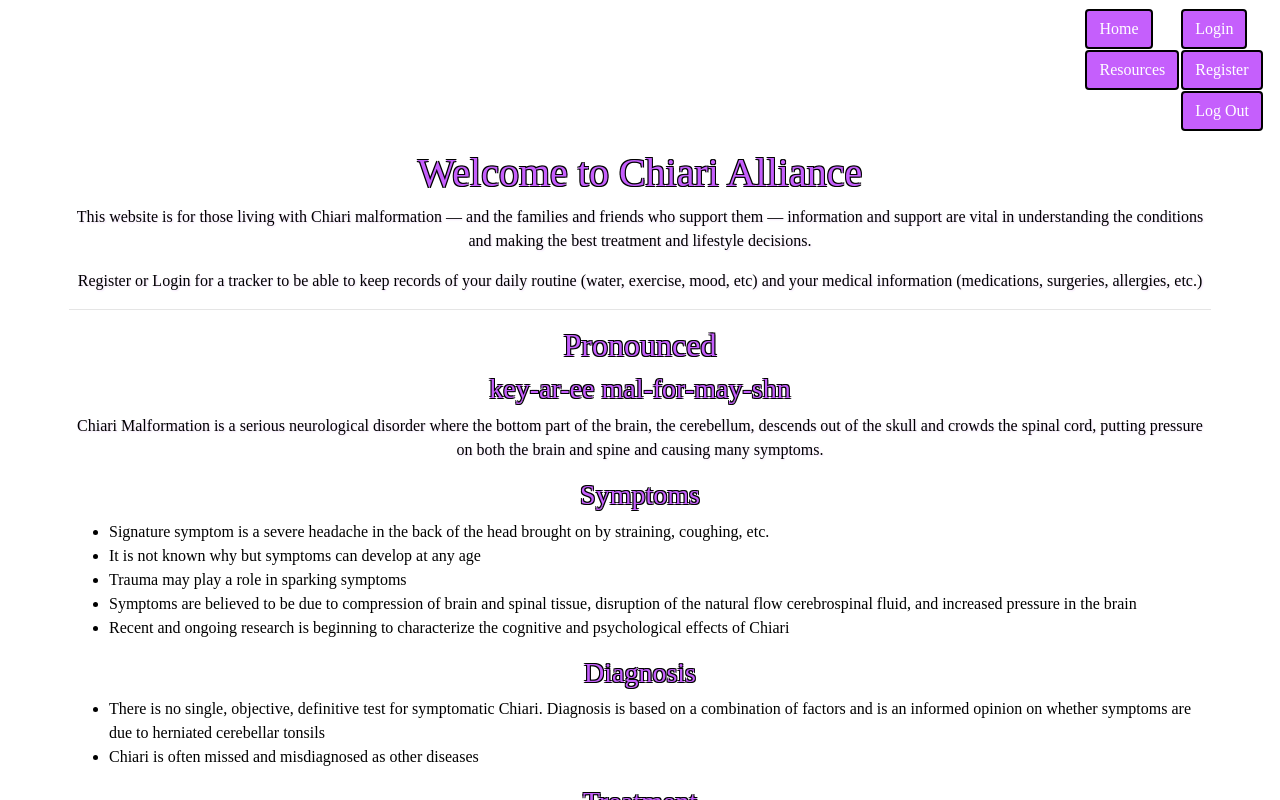
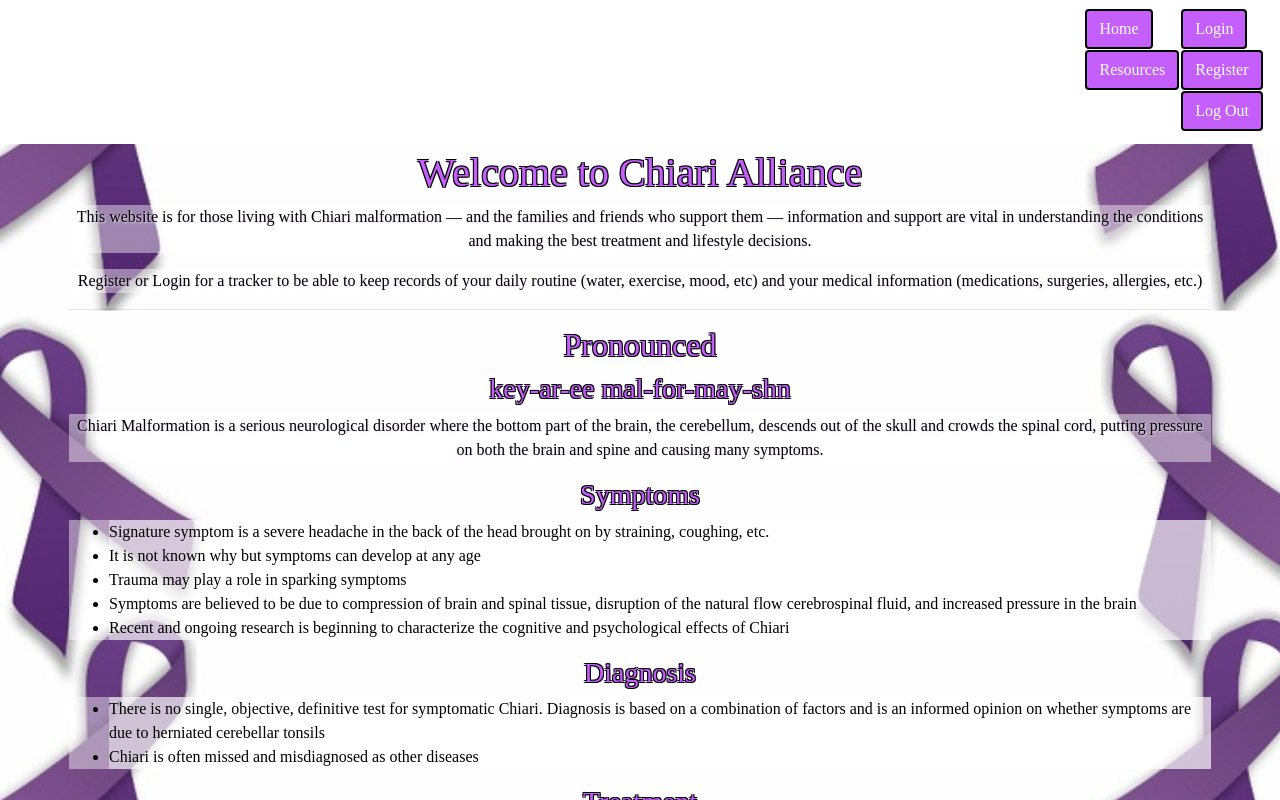
Before and after one commit to allisonbcrow/ChiariAlliance, a React (Create React App) app: page / in a window 1280 px wide. Shown: the top 800 px of the page. Built offline with nearby package versions, Linux system fonts and the light colour scheme.

Commit message:
a detailed message of what you did

```diff
--- a/src/App.css
+++ b/src/App.css
@@ -1,5 +1,5 @@
 .div {
-  /* background-image: url("C:\Users\13176\Desktop\WD89Red\ChiariAlliance\red-badge-client-main\chiari-alliance\src\purplebackground.jpeg"); */
+  background-image: url("./purplebackground.jpeg");
   background-repeat: repeat-y;
   background-size: 110%;
   background-position: center;
@@ -29,7 +29,7 @@
 
 /* main */
 .main {
-  /* background-image: url("C:\Users\13176\Desktop\WD89Red\ChiariAlliance\red-badge-client-main\chiari-alliance\src\purplebackground.jpeg")!; */
+  background-image: url("./purplebackground.jpeg");
   background-repeat: repeat-y;
   background-size: 110%;
   background-position: center;
```
Also changed, not shown: 1 other file (tests, documents, lock files or other folders).
